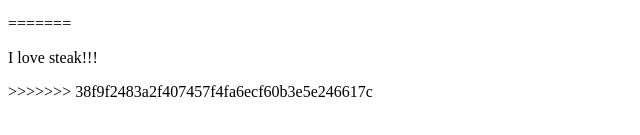
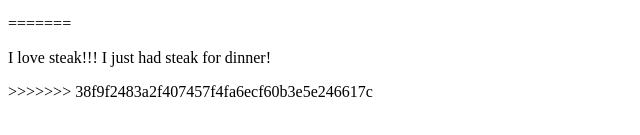
Before and after one commit to EricOfRivia/CodeChampsRepository, a plain HTML site: page index.html in a window 1280 px wide. Shown: the part 189-324 px from the top of the page, without its empty margins (0-640 px from the left). Drawn offline with Linux system fonts and the light colour scheme.

Commit message:
added more

```diff
--- a/index.html
+++ b/index.html
@@ -12,7 +12,7 @@
     <h3>Justin R Cook is saddened.</h3>
 =======
 
-    <p>I love steak!!!</p>
+    <p>I love steak!!! I just had steak for dinner!</p>
 >>>>>>> 38f9f2483a2f407457f4fa6ecf60b3e5e246617c
 </body>
 </html>
```
